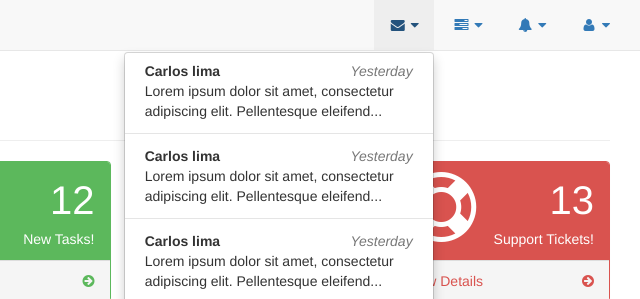
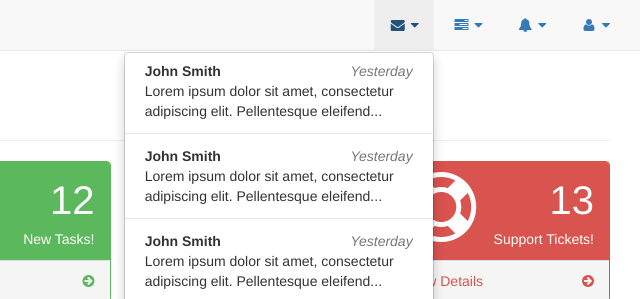
Before and after one commit to CarlosApLima2018/gpadmin, a website: page pages/index.html in a window 1280 px wide. Both pictures are taken after a click on the link 1043 px from the left and 25 px from the top of the page. Shown: the top 299 px of the page, 640-1280 px from the left. Drawn offline with Linux system fonts and the light colour scheme.

Commit message:
Alteração title header

```diff
--- a/pages/index.html
+++ b/pages/index.html
@@ -9,7 +9,7 @@
     <meta name="description" content="">
     <meta name="author" content="">
 
-    <title>SB Admin 2 - Bootstrap Admin Theme</title>
+    <title>Admin GPCare</title>
 
     <!-- Bootstrap Core CSS -->
     <link href="../vendor/bootstrap/css/bootstrap.min.css" rel="stylesheet">
@@ -61,7 +61,7 @@
                         <li>
                             <a href="#">
                                 <div>
-                                    <strong>Carlos lima</strong>
+                                    <strong>John Smith</strong>
                                     <span class="pull-right text-muted">
                                         <em>Yesterday</em>
                                     </span>
@@ -73,7 +73,7 @@
                         <li>
                             <a href="#">
                                 <div>
-                                    <strong>Carlos lima</strong>
+                                    <strong>John Smith</strong>
                                     <span class="pull-right text-muted">
                                         <em>Yesterday</em>
                                     </span>
@@ -85,7 +85,7 @@
                         <li>
                             <a href="#">
                                 <div>
-                                    <strong>Carlos lima</strong>
+                                    <strong>John Smith</strong>
                                     <span class="pull-right text-muted">
                                         <em>Yesterday</em>
                                     </span>
```
